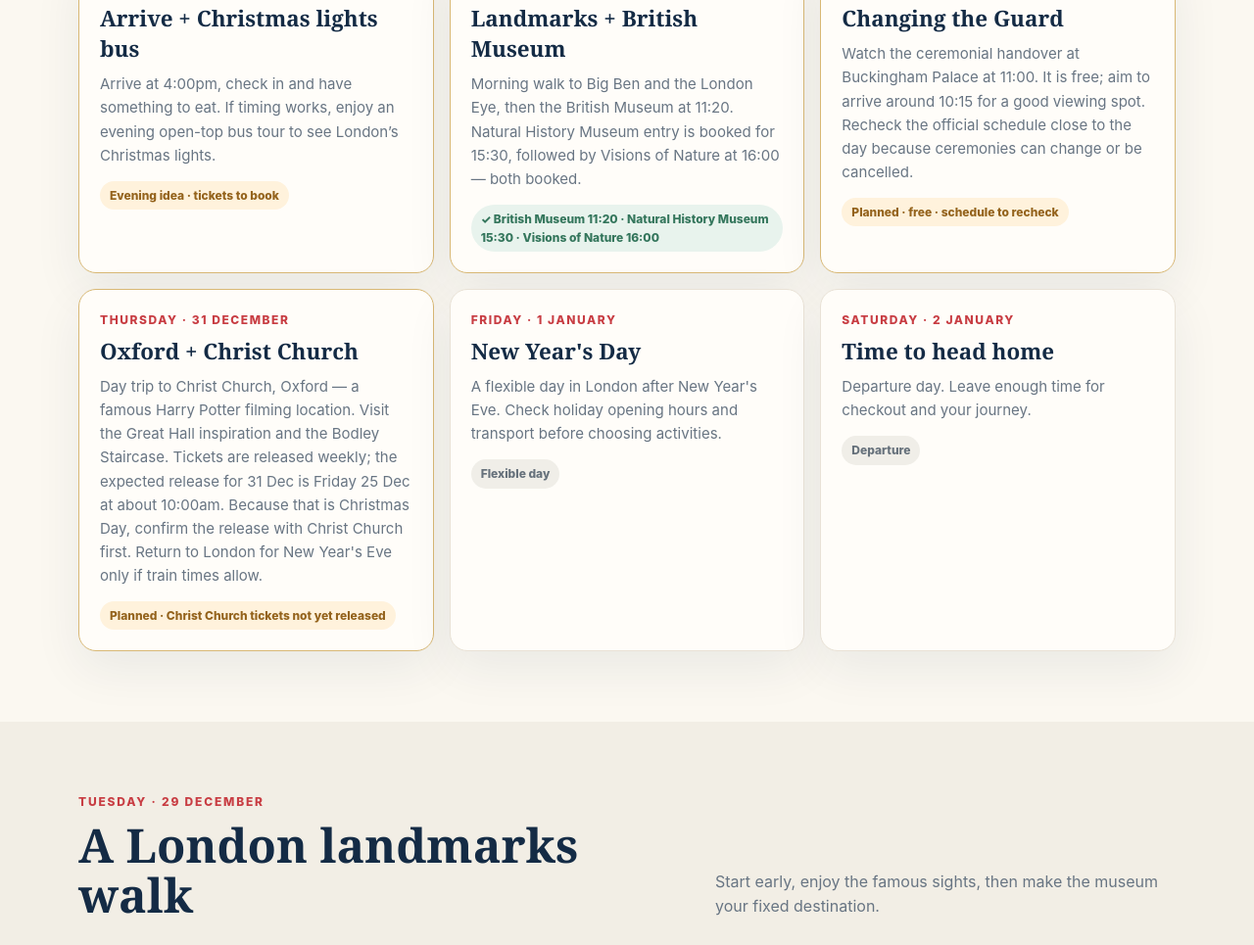
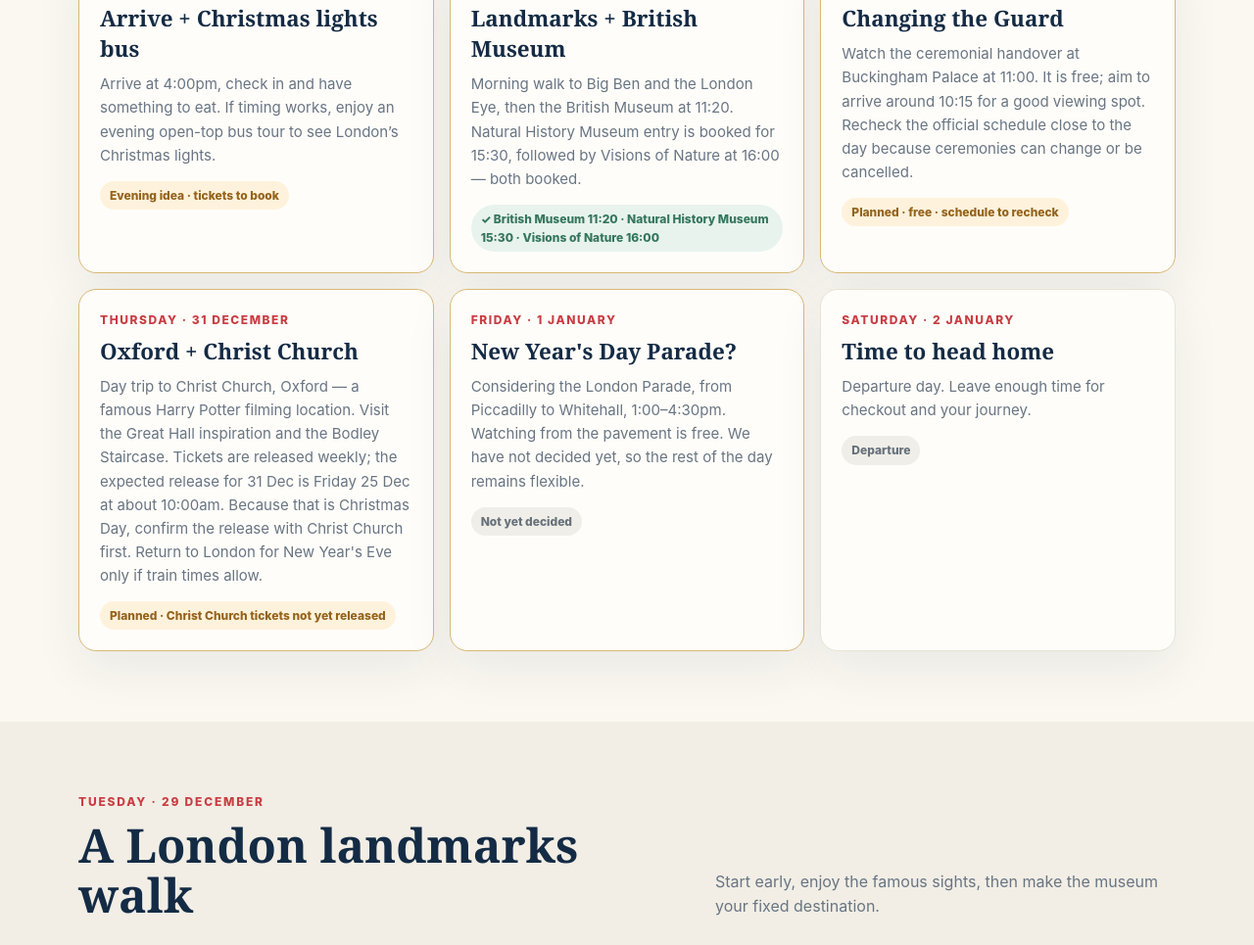
Before and after one commit to ChrisBeast67/london-family-trip, a plain HTML site: page index.html in a window 1280 px wide. Shown: the part 908-1873 px from the top of the page at 98% size. Drawn offline with Linux system fonts and the light colour scheme.

Commit message:
Add New Year's Day parade as undecided option

```diff
--- a/index.html
+++ b/index.html
@@ -43,7 +43,7 @@ footer{background:var(--navy);color:#dce4eb;padding:35px 0}.foot{display:flex;ju
    <article class="day featured"><div class="date">Tuesday · 29 December</div><h3>Landmarks + British Museum</h3><p>Morning walk to Big Ben and the London Eye, then the British Museum at 11:20. Natural History Museum entry is booked for 15:30, followed by Visions of Nature at 16:00 — both booked.</p><span class="status booked">✓ British Museum 11:20 · Natural History Museum 15:30 · Visions of Nature 16:00</span></article>
    <article class="day featured"><div class="date">Wednesday · 30 December</div><h3>Changing the Guard</h3><p>Watch the ceremonial handover at Buckingham Palace at 11:00. It is free; aim to arrive around 10:15 for a good viewing spot. Recheck the official schedule close to the day because ceremonies can change or be cancelled.</p><span class="status planned">Planned · free · schedule to recheck</span></article>
    <article class="day featured"><div class="date">Thursday · 31 December</div><h3>Oxford + Christ Church</h3><p>Day trip to Christ Church, Oxford — a famous Harry Potter filming location. Visit the Great Hall inspiration and the Bodley Staircase. Tickets are released weekly; the expected release for 31 Dec is Friday 25 Dec at about 10:00am. Because that is Christmas Day, confirm the release with Christ Church first. Return to London for New Year's Eve only if train times allow.</p><span class="status planned">Planned · Christ Church tickets not yet released</span></article>
-   <article class="day"><div class="date">Friday · 1 January</div><h3>New Year's Day</h3><p>A flexible day in London after New Year's Eve. Check holiday opening hours and transport before choosing activities.</p><span class="status">Flexible day</span></article>
+   <article class="day featured"><div class="date">Friday · 1 January</div><h3>New Year's Day Parade?</h3><p>Considering the London Parade, from Piccadilly to Whitehall, 1:00–4:30pm. Watching from the pavement is free. We have not decided yet, so the rest of the day remains flexible.</p><span class="status">Not yet decided</span></article>
    <article class="day"><div class="date">Saturday · 2 January</div><h3>Time to head home</h3><p>Departure day. Leave enough time for checkout and your journey.</p><span class="status">Departure</span></article>
   </div>
  </div></section>
@@ -73,7 +73,7 @@ footer{background:var(--navy);color:#dce4eb;padding:35px 0}.foot{display:flex;ju
    <article class="daily-map"><div class="date">Tuesday · 29 December</div><h3>Central London walk</h3><p>Trafalgar Square → Big Ben → London Bridge → London Eye → British Museum (11:20) → Natural History Museum (15:30) → Visions of Nature (16:00).</p><a href="https://www.google.com/maps/dir/?api=1&origin=Trafalgar+Square%2C+London&destination=Natural+History+Museum%2C+London&waypoints=Big+Ben%2C+London%7CLondon+Bridge%2C+London%7CLondon+Eye%2C+London%7CBritish+Museum%2C+London&travelmode=transit" target="_blank" rel="noopener">Open full walking route ↗</a></article>
    <article class="daily-map"><div class="date">Wednesday · 30 December</div><h3>Changing the Guard</h3><p>Map to Buckingham Palace for the 11:00 ceremony. St James's Park is nearby.</p><a href="https://www.google.com/maps/dir/?api=1&destination=Buckingham+Palace%2C+London" target="_blank" rel="noopener">Open Buckingham Palace map ↗</a></article>
    <article class="daily-map"><div class="date">Thursday · 31 December</div><h3>Oxford + Christ Church</h3><p>Walking map from Oxford railway station to Christ Church. Check train times separately before travelling.</p><a href="https://www.google.com/maps/dir/?api=1&origin=Oxford+Railway+Station%2C+Oxford&destination=Christ+Church%2C+Oxford&travelmode=walking" target="_blank" rel="noopener">Open Oxford walking route ↗</a></article>
-   <article class="daily-map"><div class="date">Friday · 1 January</div><h3>Flexible London day</h3><p>No attractions are fixed yet, so this opens a general map of central London to help choose a New Year's Day outing.</p><a href="https://www.google.com/maps/search/?api=1&query=Central+London" target="_blank" rel="noopener">Open central London map ↗</a></article>
+   <article class="daily-map"><div class="date">Friday · 1 January</div><h3>Parade idea · not decided</h3><p>Possible route: Piccadilly → Regent Street St James’s → Pall Mall → Trafalgar Square → Whitehall. Keep this day flexible until you decide.</p><a href="https://www.google.com/maps/dir/?api=1&origin=The+Ritz+London&destination=Whitehall%2C+London&waypoints=Regent+Street+St+James%27s%2C+London%7CPall+Mall%2C+London%7CTrafalgar+Square%2C+London&travelmode=walking" target="_blank" rel="noopener">Open possible parade route ↗</a></article>
    <article class="daily-map"><div class="date">Saturday · 2 January</div><h3>Departure day</h3><p>Your departure station or airport is not set here yet. Use this map to view London's main rail stations and plan the final transfer once your ticket is confirmed.</p><a href="https://www.google.com/maps/search/?api=1&query=London+railway+stations" target="_blank" rel="noopener">Open London stations map ↗</a></article>
   </div>
  </div></section>
@@ -85,6 +85,7 @@ footer{background:var(--navy);color:#dce4eb;padding:35px 0}.foot{display:flex;ju
    <article class="place"><div class="place-art">🌿</div><div class="place-body"><h3>Visions of Nature</h3><p><b>Booked · 29 Dec at 16:00.</b> A 20-minute mixed-reality experience with virtual wildlife and eight ecosystems. Your Natural History Museum entry is booked for 15:30, and your Visions of Nature session is booked for 16:00. Suitable for ages 10+; £9.95 per person.</p><a href="https://www.nhm.ac.uk/visit/exhibitions/visions-of-nature.html" target="_blank" rel="noopener">Check sessions and book official tickets ↗</a></div></article>
    <article class="place"><div class="place-art">💂</div><div class="place-body"><h3>Changing the Guard</h3><p><b>Wednesday · 30 Dec · 11:00 · free.</b> Watch the ceremonial handover outside Buckingham Palace. Aim to arrive around 10:15 for a viewing spot. The ceremony lasts about 45 minutes; timings can change or be cancelled, so recheck the official schedule close to the day.</p><a href="https://www.householddivision.org.uk/changing-the-guard" target="_blank" rel="noopener">Check the official schedule ↗</a></div></article>
    <article class="place"><div class="place-art">🏰</div><div class="place-body"><h3>Christ Church, Oxford</h3><p><b>Planned · Thursday 31 Dec.</b> Visit this famous Harry Potter filming location. The Bodley Staircase appeared in the first film; the Great Hall inspired the Hogwarts dining hall design (the film dining scenes used a studio set). Self-guided multimedia tickets are released each Friday at about 10:00am for the following week. For 31 Dec, the expected release is Friday 25 Dec at about 10:00am — but Christmas Day may affect the release, so confirm with the college. Christmas vacation advance prices are £22.95 per adult and £17.50 per child (5–17), if those rates apply at checkout.</p><a href="https://chch.digitickets.co.uk/category/70451?navItem=1224590" target="_blank" rel="noopener">Official ticket booking ↗</a> · <a href="https://www.chch.ox.ac.uk/visit/daily-multimedia-tours" target="_blank" rel="noopener">Release information & prices ↗</a></div></article>
+   <article class="place"><div class="place-art">🎉</div><div class="place-body"><h3>London New Year’s Day Parade</h3><p><b>Friday · 1 Jan · not yet decided.</b> A possible family outing: marching bands, dancers, cheerleaders and colourful performers along a route from Piccadilly to Whitehall. The parade is listed for 1:00–4:30pm; pavement viewing is free. It began in 1987. If you choose it, arrive early because viewing spots get busy.</p><a href="https://londonparade.com/" target="_blank" rel="noopener">Official London Parade website ↗</a> · <a href="https://www.visitlondon.com/things-to-do/event/42844535-new-years-day-parade" target="_blank" rel="noopener">2027 event details ↗</a></div></article>
    <article class="place"><div class="place-art">🕰️</div><div class="place-body"><h3>Big Ben</h3><p>One of London's most recognisable sights beside the Houses of Parliament. Great views from London Bridge.</p><a href="https://www.parliament.uk/visiting/" target="_blank" rel="noopener">Visit UK Parliament ↗</a></div></article>
    <article class="place"><div class="place-art">🎡</div><div class="place-body"><h3>London Eye</h3><p>Take in the giant observation wheel on the South Bank. This morning's plan is to admire it from outside, not a booked ride.</p><a href="https://www.londoneye.com/" target="_blank" rel="noopener">Official London Eye site ↗</a></div></article>
    <article class="place"><div class="place-art">🦁</div><div class="place-body"><h3>Trafalgar Square</h3><p>A lively central London meeting point and a good starting place for the morning sightseeing walk.</p><a href="https://www.visitlondon.com/things-to-do/place/283" target="_blank" rel="noopener">Explore London ↗</a></div></article>
```
